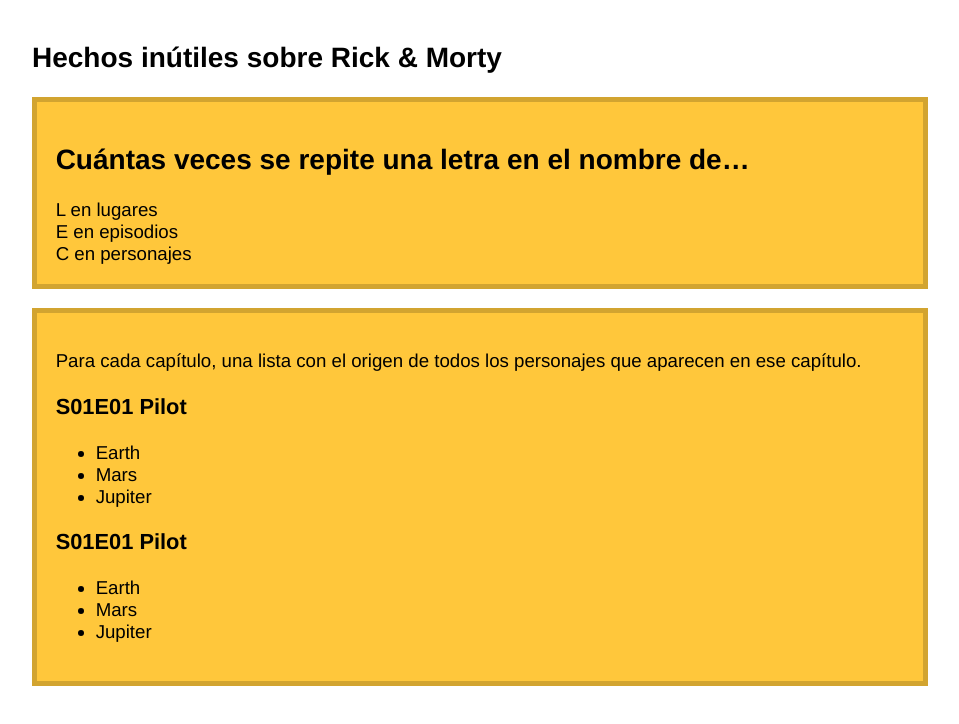
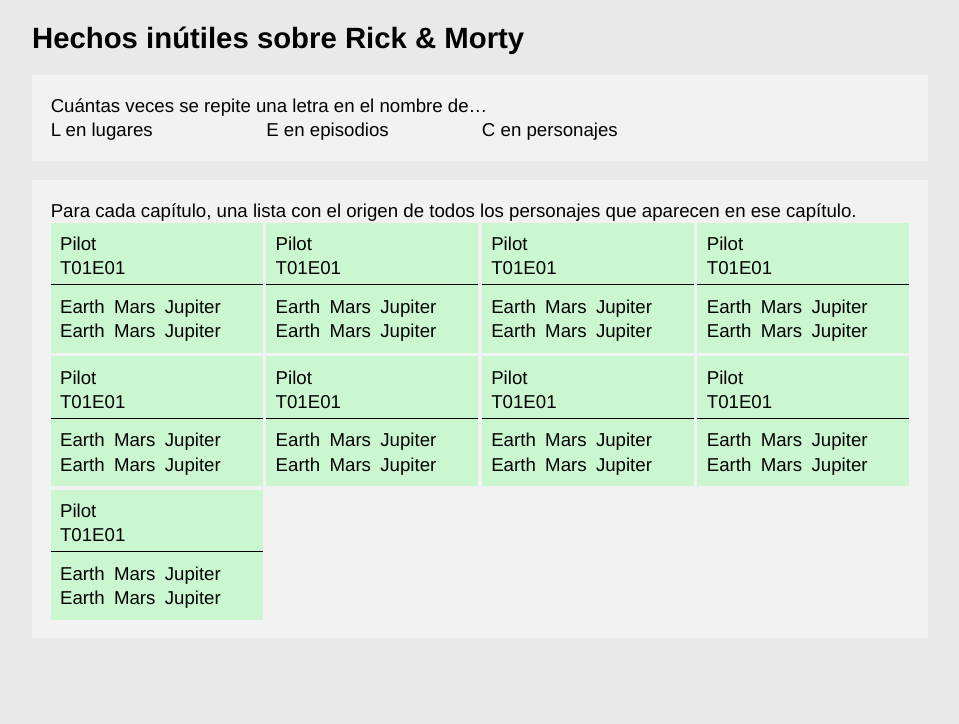
Before and after one commit to agj/vue3-test-app, a Vue app: page / in a window 1280 px wide. Shown: the top 724 px of the page, without its empty margins (160-1119 px from the left). Built offline with nearby package versions, Linux system fonts and the light colour scheme.

Commit message:
Probando estilos.

```diff
--- a/src/App.vue
+++ b/src/App.vue
@@ -2,32 +2,166 @@
   <article class="container">
     <h1>Hechos inútiles sobre Rick &amp; Morty</h1>
     <section class="box">
-      <h2>Cuántas veces se repite una letra en el nombre de…</h2>
+      <div class="description">
+        Cuántas veces se repite una letra en el nombre de…
+      </div>
+      <div class="items">
         <div class="card">L en lugares</div>
         <div class="card">E en episodios</div>
         <div class="card">C en personajes</div>
+      </div>
     </section>
-    <section class="box">
-      <p>
+    <section class="ep-char-origins box">
+      <div class="description">
         Para cada capítulo, una lista con el origen de todos los personajes que
         aparecen en ese capítulo.
-      </p>
+      </div>
+      <div class="items">
         <section class="card">
-        <h3>S01E01 Pilot</h3>
-        <ul>
+          <div class="header">
+            <div class="title">Pilot</div>
+            <div class="number">T01E01</div>
+          </div>
+          <div class="content">
+            <ul class="locations">
+              <li>Earth</li>
+              <li>Mars</li>
+              <li>Jupiter</li>
               <li>Earth</li>
               <li>Mars</li>
               <li>Jupiter</li>
             </ul>
+          </div>
         </section>
         <section class="card">
-        <h3>S01E01 Pilot</h3>
-        <ul>
+          <div class="header">
+            <div class="title">Pilot</div>
+            <div class="number">T01E01</div>
+          </div>
+          <div class="content">
+            <ul class="locations">
+              <li>Earth</li>
+              <li>Mars</li>
+              <li>Jupiter</li>
               <li>Earth</li>
               <li>Mars</li>
               <li>Jupiter</li>
             </ul>
+          </div>
         </section>
+        <section class="card">
+          <div class="header">
+            <div class="title">Pilot</div>
+            <div class="number">T01E01</div>
+          </div>
+          <div class="content">
+            <ul class="locations">
+              <li>Earth</li>
+              <li>Mars</li>
+              <li>Jupiter</li>
+              <li>Earth</li>
+              <li>Mars</li>
+              <li>Jupiter</li>
+            </ul>
+          </div>
+        </section>
+        <section class="card">
+          <div class="header">
+            <div class="title">Pilot</div>
+            <div class="number">T01E01</div>
+          </div>
+          <div class="content">
+            <ul class="locations">
+              <li>Earth</li>
+              <li>Mars</li>
+              <li>Jupiter</li>
+              <li>Earth</li>
+              <li>Mars</li>
+              <li>Jupiter</li>
+            </ul>
+          </div>
+        </section>
+        <section class="card">
+          <div class="header">
+            <div class="title">Pilot</div>
+            <div class="number">T01E01</div>
+          </div>
+          <div class="content">
+            <ul class="locations">
+              <li>Earth</li>
+              <li>Mars</li>
+              <li>Jupiter</li>
+              <li>Earth</li>
+              <li>Mars</li>
+              <li>Jupiter</li>
+            </ul>
+          </div>
+        </section>
+        <section class="card">
+          <div class="header">
+            <div class="title">Pilot</div>
+            <div class="number">T01E01</div>
+          </div>
+          <div class="content">
+            <ul class="locations">
+              <li>Earth</li>
+              <li>Mars</li>
+              <li>Jupiter</li>
+              <li>Earth</li>
+              <li>Mars</li>
+              <li>Jupiter</li>
+            </ul>
+          </div>
+        </section>
+        <section class="card">
+          <div class="header">
+            <div class="title">Pilot</div>
+            <div class="number">T01E01</div>
+          </div>
+          <div class="content">
+            <ul class="locations">
+              <li>Earth</li>
+              <li>Mars</li>
+              <li>Jupiter</li>
+              <li>Earth</li>
+              <li>Mars</li>
+              <li>Jupiter</li>
+            </ul>
+          </div>
+        </section>
+        <section class="card">
+          <div class="header">
+            <div class="title">Pilot</div>
+            <div class="number">T01E01</div>
+          </div>
+          <div class="content">
+            <ul class="locations">
+              <li>Earth</li>
+              <li>Mars</li>
+              <li>Jupiter</li>
+              <li>Earth</li>
+              <li>Mars</li>
+              <li>Jupiter</li>
+            </ul>
+          </div>
+        </section>
+        <section class="card">
+          <div class="header">
+            <div class="title">Pilot</div>
+            <div class="number">T01E01</div>
+          </div>
+          <div class="content">
+            <ul class="locations">
+              <li>Earth</li>
+              <li>Mars</li>
+              <li>Jupiter</li>
+              <li>Earth</li>
+              <li>Mars</li>
+              <li>Jupiter</li>
+            </ul>
+          </div>
+        </section>
+      </div>
     </section>
   </article>
 </template>
@@ -43,30 +177,85 @@
 
 <style>
 :root {
-  --color-back: hsl(43, 100%, 61.5%);
-  --color-border: hsl(42.8, 64.2%, 50.6%);
-  font-size: 14pt;
+  --color-back: hsl(0, 0%, 91.3%);
+  --color-box: hsl(0, 0%, 94.8%);
+  --space-l: 1.7rem;
+  --space-m: 1rem;
+  --space-s: 0.5rem;
+  --space-xs: 0.2rem;
+  --font-l: 22pt;
+  --font-m: 14pt;
+  --font-s: 10pt;
+
+  font-size: var(--font-m);
+  line-height: 1.3;
 }
 html,
 body {
   margin: 0;
   padding: 0;
+  background-color: var(--color-back);
 }
 * {
   box-sizing: border-box;
 }
+
+ul,
+li {
+  padding: 0;
+  margin: 0;
+}
+
+h1 {
+  font-size: var(--font-l);
+  margin: 0;
+  padding: 0;
+}
+
 .container {
   font-family: Helvetica, Arial, sans-serif;
   max-width: 50rem;
-  padding: 1rem;
+  padding: var(--space-m);
   margin: 0 auto;
 }
 .box {
   padding: 1rem;
-  margin: 1rem 0;
-  background-color: var(--color-back);
-  border-width: 5px;
-  border-color: var(--color-border);
-  border-style: solid;
+  margin: var(--space-m) 0;
+  background-color: var(--color-box);
+}
+.items {
+  display: grid;
+  grid-template-columns:
+    1fr
+    1fr
+    1fr
+    1fr;
+  gap: var(--space-xs);
+}
+
+.card .header {
+  padding: var(--space-s) var(--space-s) var(--space-xs) var(--space-s);
+  border-bottom: black solid 1px;
+}
+.card .content {
+  padding: var(--space-s);
+}
+
+/* EP-CHAR-ORIGINS */
+
+.ep-char-origins .card {
+  background-color: hsl(126.3, 72.7%, 88.3%);
+}
+.ep-char-origins .card ul {
+  display: flex;
+  flex-wrap: wrap;
+}
+.ep-char-origins .card li {
+  list-style: none;
+  display: block;
+  margin-right: var(--space-s);
+}
+.ep-char-origins .card li:last-child {
+  margin-right: 0;
 }
 </style>
```
Lines whose indentation alone changed are shown as unchanged.
